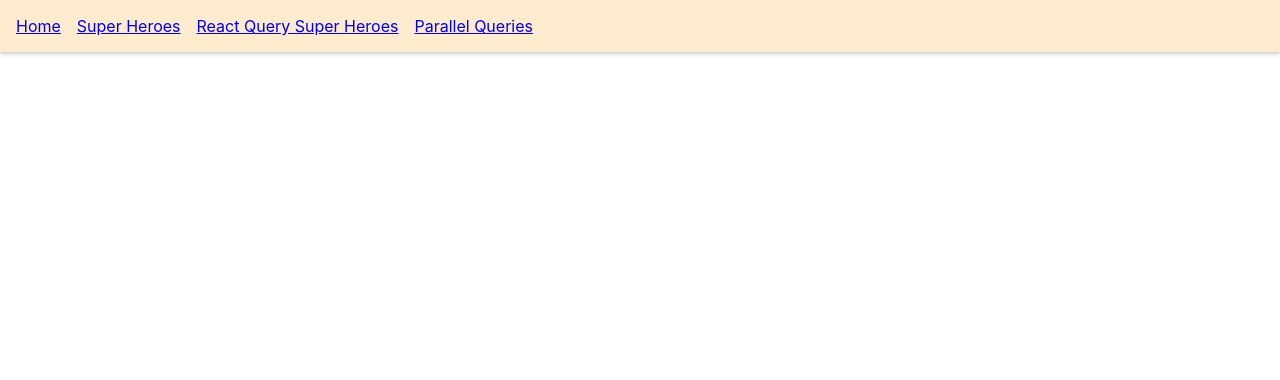
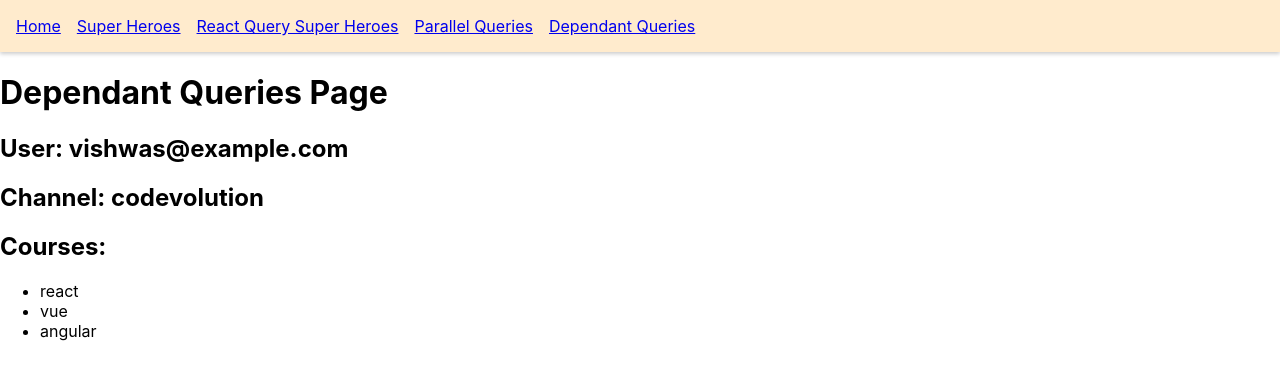
Before and after one commit to jrreda/React-Query-Tutorials, a React (Vite) app: page /dependant-queries in a window 1280 px wide. Shown: the top 380 px of the page. Built offline with nearby package versions, Linux system fonts and the light colour scheme; data requests are answered from the project's data file.

Commit message:
Dependent Queries

```diff
--- a/db.json
+++ b/db.json
@@ -37,5 +37,17 @@
       "name": "Rachel Green",
       "age": 32
     }
+  ],
+  "users": [
+    {
+      "id": "vishwas@example.com",
+      "channelId": "codevolution"
+    }
+  ],
+  "channels": [
+    {
+      "id": "codevolution",
+      "courses": ["react", "vue", "angular"]
+    }
   ]
 }
--- a/src/App.jsx
+++ b/src/App.jsx
@@ -6,6 +6,7 @@ import SuperHeroesPage from './components/SuperHeroes.page'
 import RQSuperHeroesPage from './components/RQSuperHeroes.page'
 import RQSuperHeroPage from './components/RQSuperHero.page'
 import ParallelQueriesPage from './components/ParallelQueries.page'
+import DependantQueriesPage from './components/DependantQueries.page'
 
 function App() {
   return (
@@ -24,6 +25,9 @@ function App() {
           <li>
             <Link to="/parallel-queries">Parallel Queries</Link>
           </li>
+          <li>
+            <Link to="/dependant-queries">Dependant Queries</Link>
+          </li>
         </ul>
       </nav>
 
@@ -33,6 +37,7 @@ function App() {
         <Route path="/rq-super-heroes" element={<RQSuperHeroesPage />} />
         <Route path="/rq-super-hero/:heroId" element={<RQSuperHeroPage />} />
         <Route path="/parallel-queries" element={<ParallelQueriesPage />} />
+        <Route path="/dependant-queries" element={<DependantQueriesPage email="vishwas@example.com" />} />
       </Routes>
     </div>
   );
--- /dev/null
+++ b/src/components/DependantQueries.page.jsx
@@ -0,0 +1,39 @@
+import { useQuery } from 'react-query'
+import axios from 'axios'
+
+const fetchUsers = async (email) => {
+  return await axios.get(`http://localhost:4000/users/${email}`)
+}
+
+const fetchChannels = async (channelId) => {
+  return await axios.get(`http://localhost:4000/channels/${channelId}`)
+}
+
+export default function DependantQueriesPage({ email }) {
+  const { data: users } = useQuery({
+    queryKey: ["users", email],
+    queryFn: () => fetchUsers(email),
+  });
+
+  const channelId = users?.data.channelId;
+
+  const { data: channels } = useQuery({
+    queryKey: ["channels", channelId],
+    queryFn: () => fetchChannels(channelId),
+    enabled: !!channelId,
+  });
+
+  return (
+    <div>
+      <h1>Dependant Queries Page</h1>
+      <h2>User: {users?.data.id}</h2>
+      <h2>Channel: {channels?.data.id}</h2>
+      <h2>Courses:</h2>
+      <ul>
+        {channels?.data?.courses.map((course) => (
+          <li key={course}>{course}</li>
+        ))}
+      </ul>
+    </div>
+  )
+}
```
